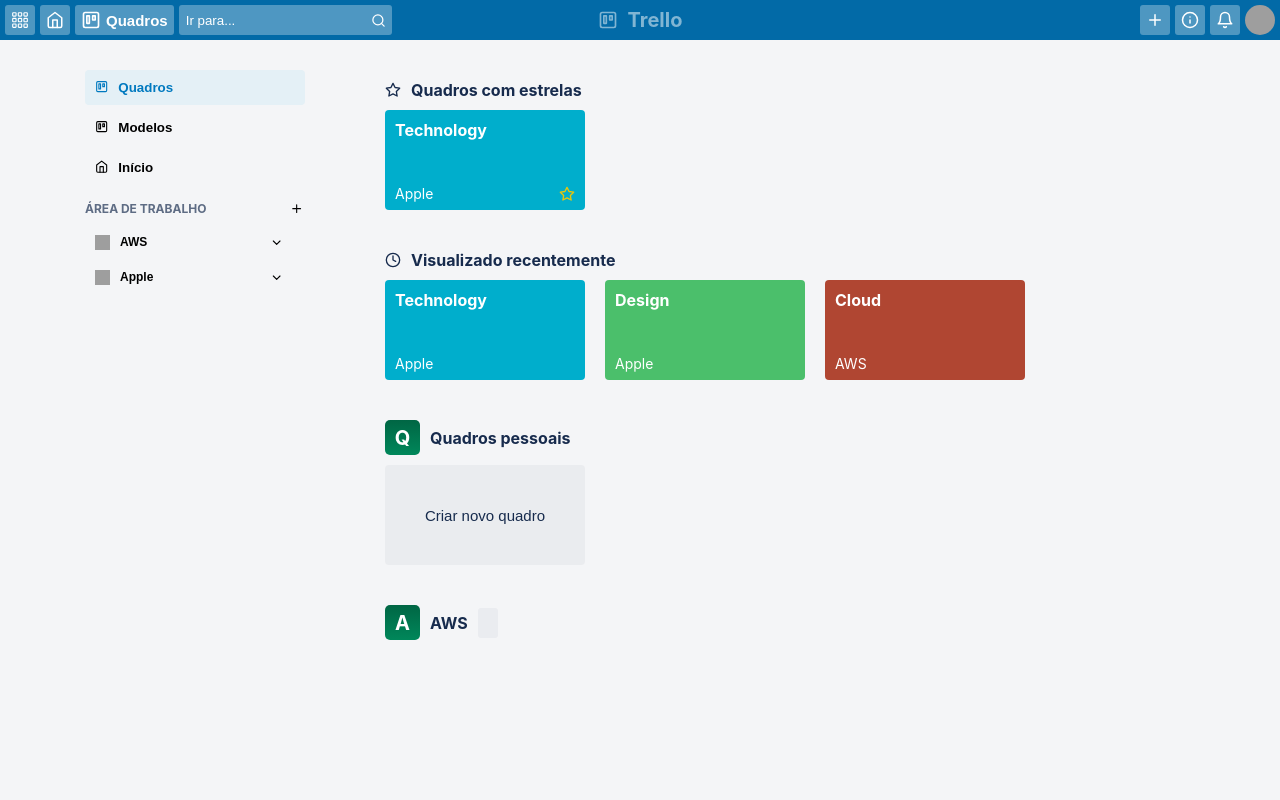
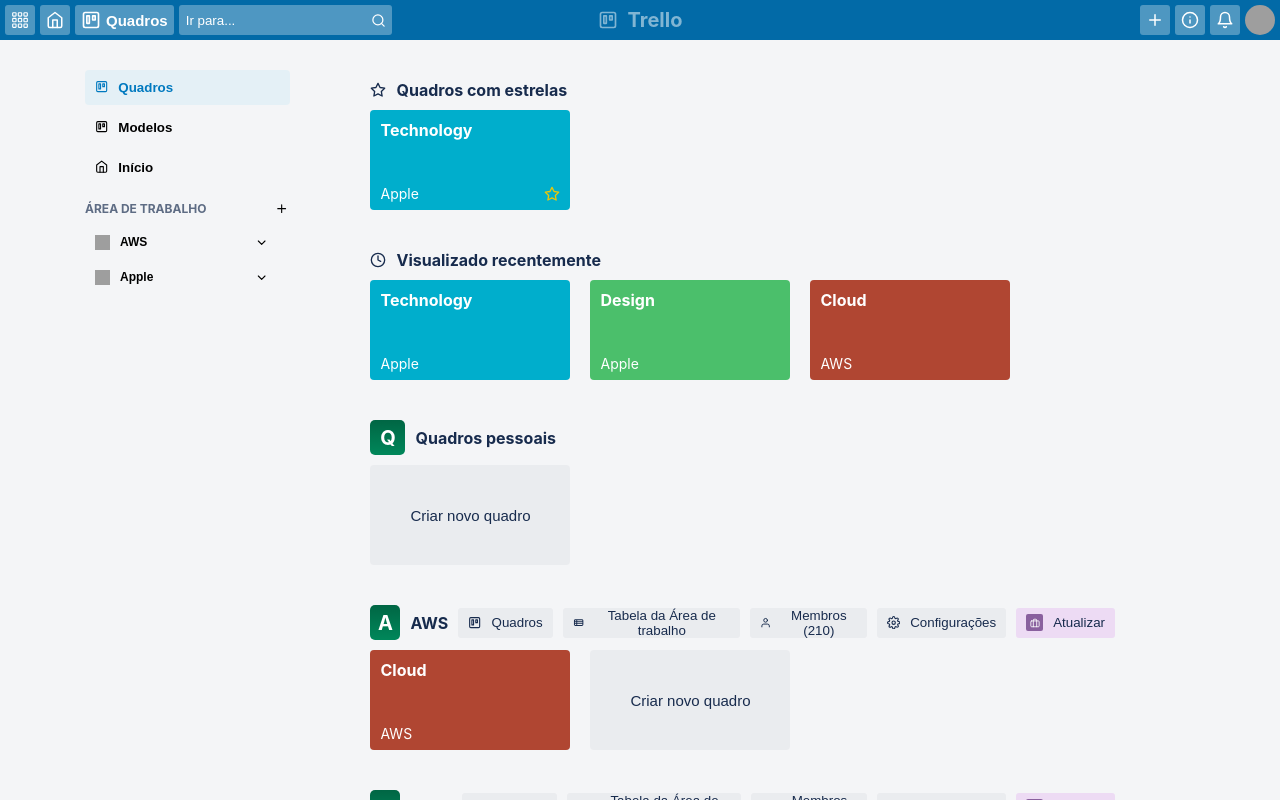
Before and after one commit to yuriBaza23/clone-trello, a React (Create React App) app: page /minato/boards in a window 1280 px wide. Built offline with nearby package versions, Linux system fonts and the light colour scheme; grey boxes are pictures that could not be loaded.

Commit message:
Add Mini Cards

```diff
--- a/src/pages/Boards/index.tsx
+++ b/src/pages/Boards/index.tsx
@@ -1,5 +1,6 @@
 import React from 'react';
-import { FiChevronDown, FiClock, FiHome, FiPlus, FiStar, FiTrello } from 'react-icons/fi';
+import { FiChevronDown, FiClock, FiHome, FiPlus, FiSettings, FiStar, FiTrello, FiUser } from 'react-icons/fi';
+import { CgViewList } from 'react-icons/cg';
 import Button from '../../components/Button';
 import CreateBoardButton from '../../components/CreateBoardButton';
 import Header from '../../components/Header';
@@ -103,7 +104,69 @@
                             <h1>A</h1>
                         </div>
                         <h1>AWS</h1>
-                        <Button/>
+                        <Button text='Quadros'>
+                            <FiTrello/>
+                        </Button>
+                        <Button text='Tabela da Área de trabalho'>
+                            <CgViewList/>
+                        </Button>
+                        <Button text='Membros (210)'>
+                            <FiUser/>
+                        </Button>
+                        <Button text='Configurações'>
+                            <FiSettings/>
+                        </Button>
+                        <Button text='Atualizar' brief>
+                            <FiSettings/>
+                        </Button>
+                    </div>
+                    <div className="row-cards">
+                        <MiniCard
+                            name='Cloud'
+                            time='AWS'
+                            color='red'
+                        />
+                        <CreateBoardButton/>
+                    </div>
+
+                    <div className="destaque-name">
+                        <div className="init-letter">
+                            <h1>A</h1>
+                        </div>
+                        <h1>Apl...</h1>
+                        <Button text='Quadros'>
+                            <FiTrello/>
+                        </Button>
+                        <Button text='Tabela da Área de trabalho'>
+                            <CgViewList/>
+                        </Button>
+                        <Button text='Membros (210)'>
+                            <FiUser/>
+                        </Button>
+                        <Button text='Configurações'>
+                            <FiSettings/>
+                        </Button>
+                        <Button text='Atualizar' brief>
+                            <FiSettings/>
+                        </Button>
+                    </div>
+                    <div className="row-cards">
+                        <MiniCard
+                            name='Technology'
+                            time='Apple'
+                            color='blue'
+                            fav
+                        />
+                        <MiniCard
+                            name='Design'
+                            time='Apple'
+                            color='green'
+                        />
+                        <CreateBoardButton/>
+                    </div>
+
+                    <div className="destaque-name">
+                        <Button text='Ver todos os quadros fechados'/>
                     </div>
                 </div>
             </div>
```
